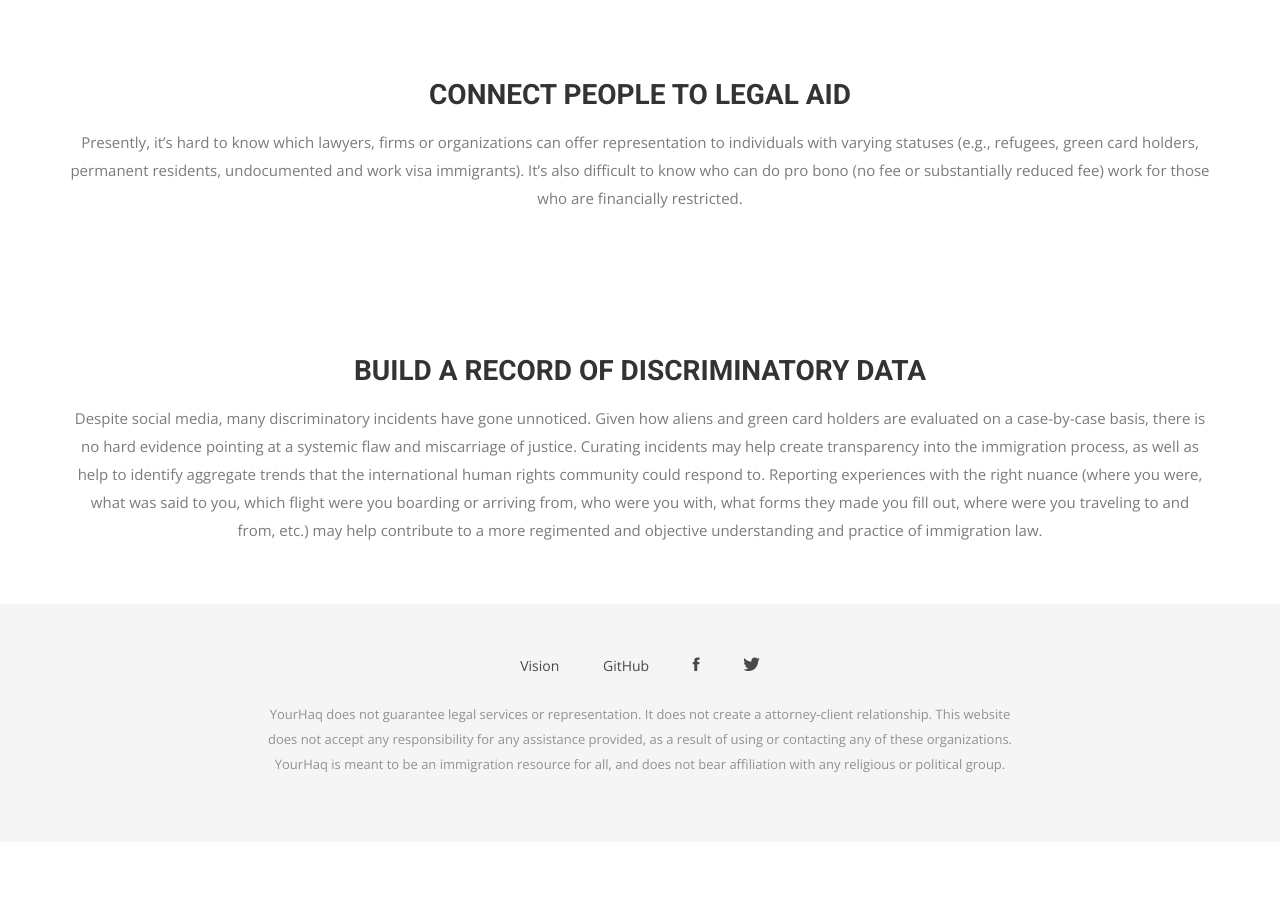
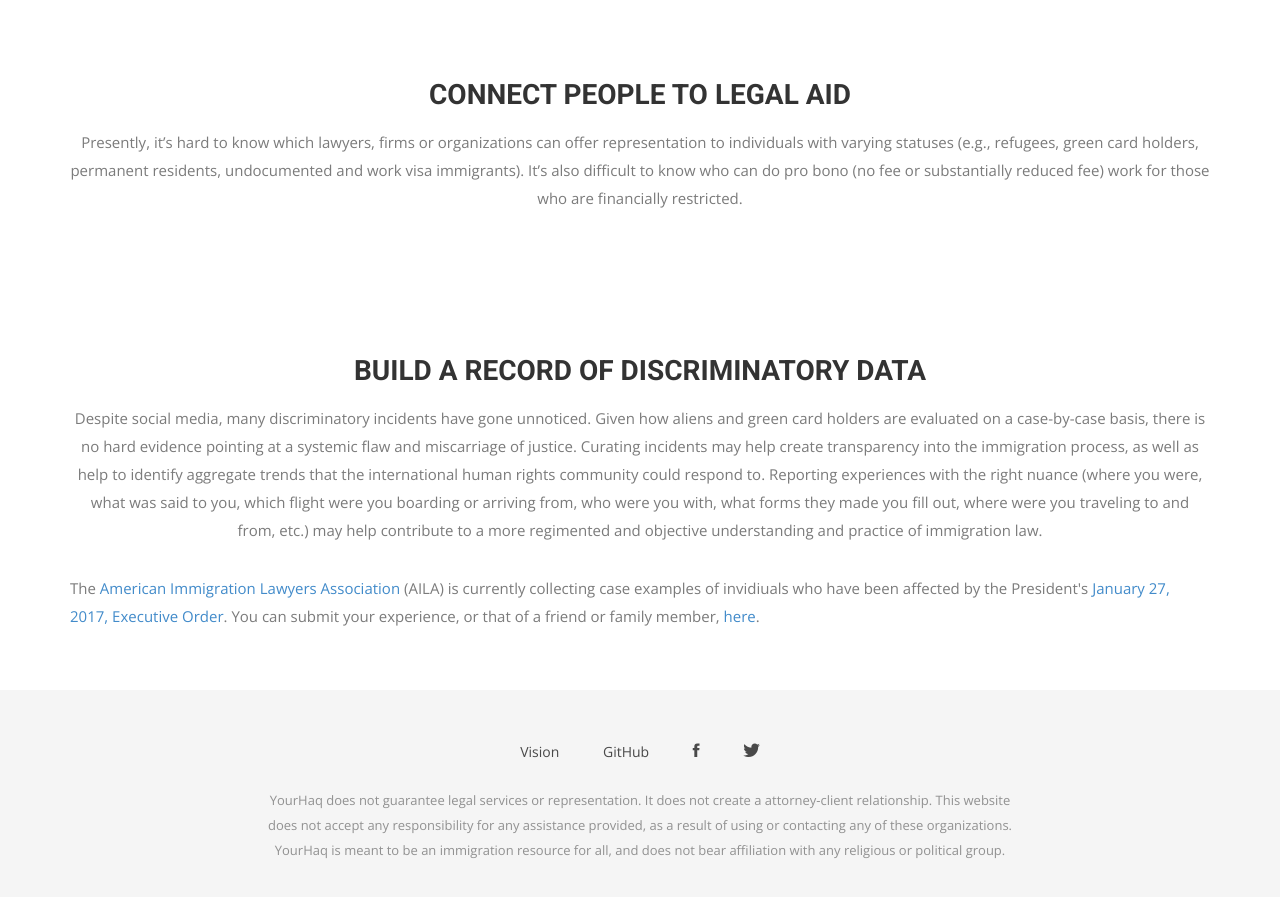
Before and after one commit to aymannadeem/yourhaq, a Jekyll site: the page built from vision.html, in a window 1280 px wide, cut to the strip 492-1420 px from the top of the page. Shown: the top 897 px of the strip. Built offline with Jekyll 4.4.1, drawn with Linux system fonts in a browser that asks for light colours; nearby versions of some CDN libraries; some web fonts are replaced; before the commit the page ends 1334 px from its top, so only the background shows below that.

Commit message:
Add paragraph about submitting case examples on AILA website

```diff
--- a/vision.html
+++ b/vision.html
@@ -38,6 +38,7 @@ permalink: /vision/
           <div class="section-title">
             <h2 class="text-center">Build a record of discriminatory data</h2>
             <p class="text-center">Despite social media, many discriminatory incidents have gone unnoticed. Given how aliens and green card holders are evaluated on a case-by-case basis, there is no hard evidence pointing at a systemic flaw and miscarriage of justice. Curating incidents may help create transparency into the immigration process, as well as help to identify aggregate trends that the international human rights community could respond to. Reporting experiences with the right nuance (where you were, what was said to you, which flight were you boarding or arriving from, who were you with, what forms they made you fill out, where were you traveling to and from, etc.) may help contribute to a more regimented and objective understanding and practice of immigration law.</p>
+            <p>The <a href="http://www.aila.org/" target="_target">American Immigration Lawyers Association</a> (AILA) is currently collecting case examples of invidiuals who have been affected by the President's <a href="http://www.aila.org/infonet/wh-protecting-the-nation-from-terrorist-attacks" target="_blank">January 27, 2017, Executive Order</a>. You can submit your experience, or that of a friend or family member, <a href="https://liaison.formstack.com/forms/port_of_entry_data_collection_on_entering_immigrants_and_refugees_after_executive_order" target="_target">here</a>.</p>
           </div>
         </div>
       </div><!-- .col-md-7 close -->
```
